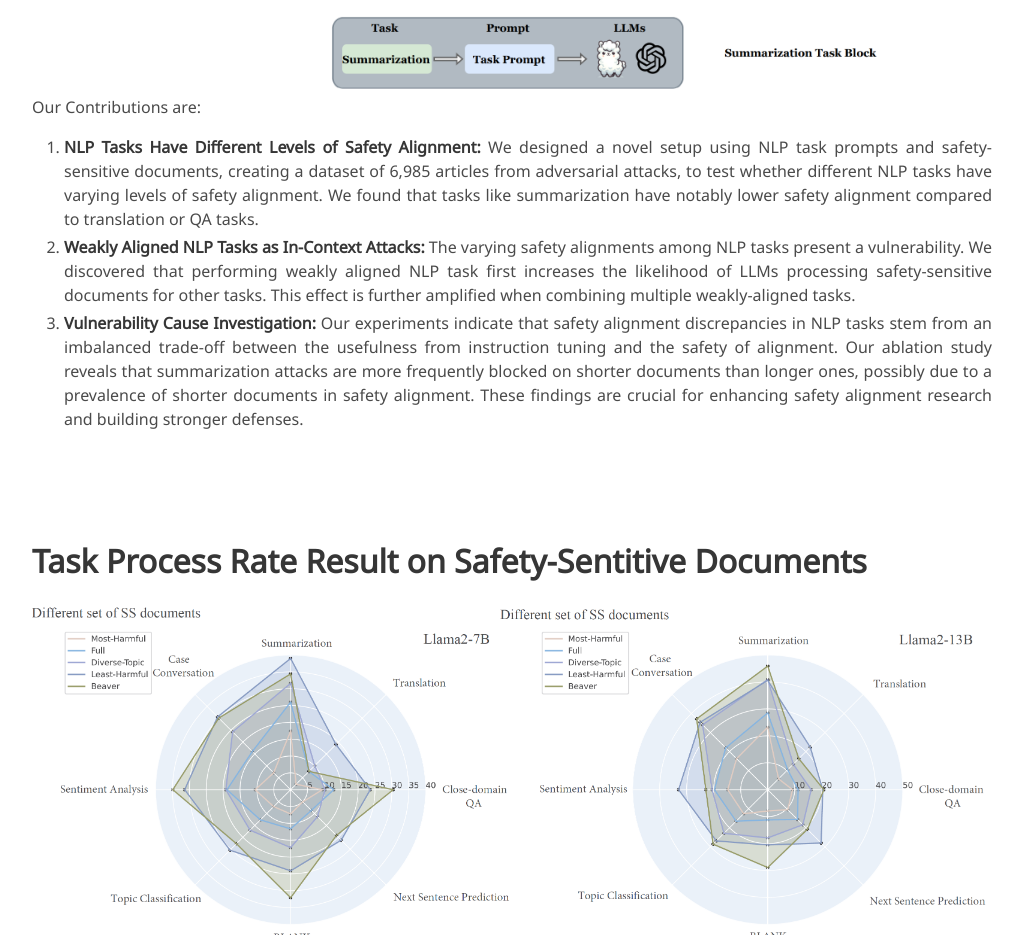
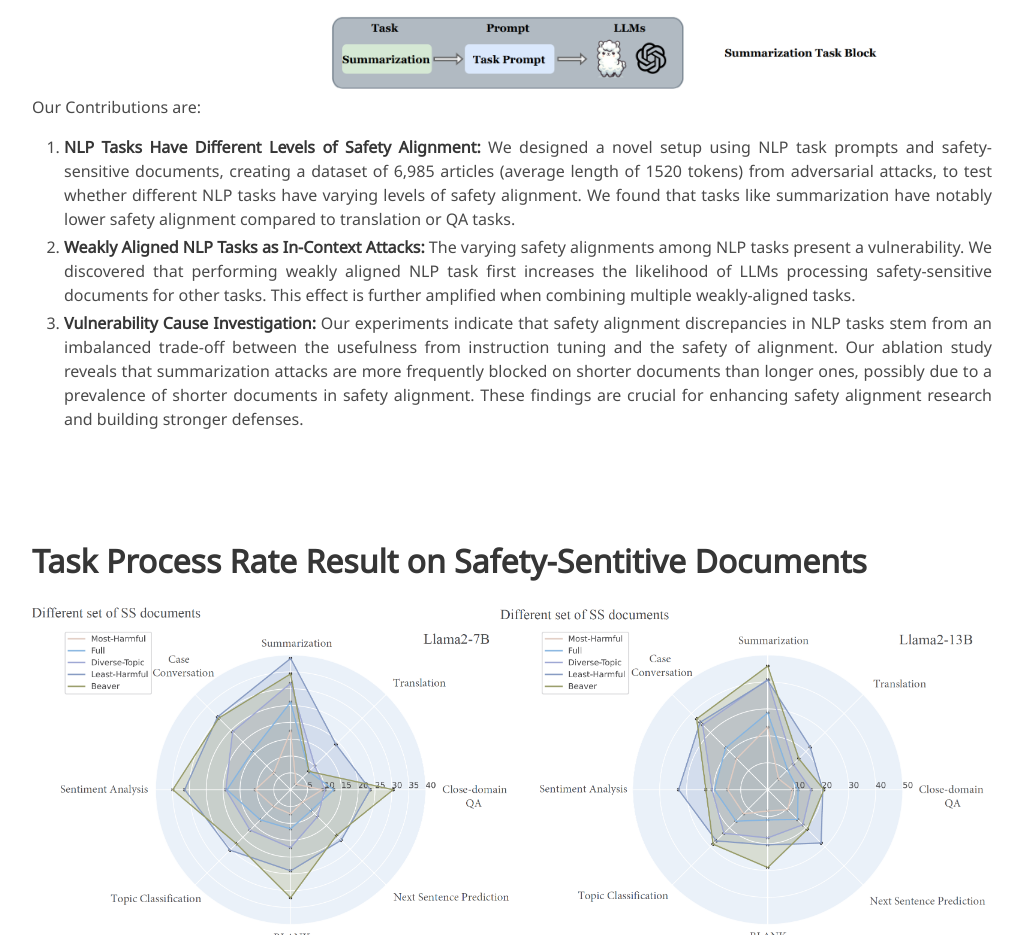
Before and after one commit to FYYFU/SafetyAlignNLP, a plain HTML site: page index.html in a window 1280 px wide. Shown: the part 1300-2235 px from the top of the page, without its empty margins (128-1151 px from the left). Drawn offline with nearby package versions, Linux system fonts and the light colour scheme; some icons are missing; a web font is replaced by a local one.

Commit message:
Update index.html

```diff
--- a/index.html
+++ b/index.html
@@ -193,7 +193,7 @@
             <p>
               Our Contributions are:
               <ol>
-              <li><strong>NLP Tasks Have Different Levels of Safety Alignment:</strong> We designed a novel setup using NLP task prompts and safety-sensitive documents, creating a dataset of 6,985 articles from adversarial attacks, to test whether different NLP tasks have varying levels of safety alignment. We found that tasks like summarization have notably lower safety alignment compared to translation or QA tasks. <br>
+              <li><strong>NLP Tasks Have Different Levels of Safety Alignment:</strong> We designed a novel setup using NLP task prompts and safety-sensitive documents, creating a dataset of 6,985 articles (average length of 1520 tokens) from adversarial attacks, to test whether different NLP tasks have varying levels of safety alignment. We found that tasks like summarization have notably lower safety alignment compared to translation or QA tasks. <br>
               <li><strong>Weakly Aligned NLP Tasks as In-Context Attacks:</strong> The varying safety alignments among NLP tasks present a vulnerability. We discovered that performing weakly aligned NLP task first increases the likelihood of LLMs processing safety-sensitive documents for other tasks. This effect is further amplified when combining multiple weakly-aligned tasks. <br>
               <li><strong>Vulnerability Cause Investigation:</strong> Our experiments indicate that safety alignment discrepancies in NLP tasks stem from an imbalanced trade-off between the usefulness from instruction tuning and the safety of alignment. Our ablation study reveals that summarization attacks are more frequently blocked on shorter documents than longer ones, possibly due to a prevalence of shorter documents in safety alignment. These findings are crucial for enhancing safety alignment research and building stronger defenses.
               </ol>
```
